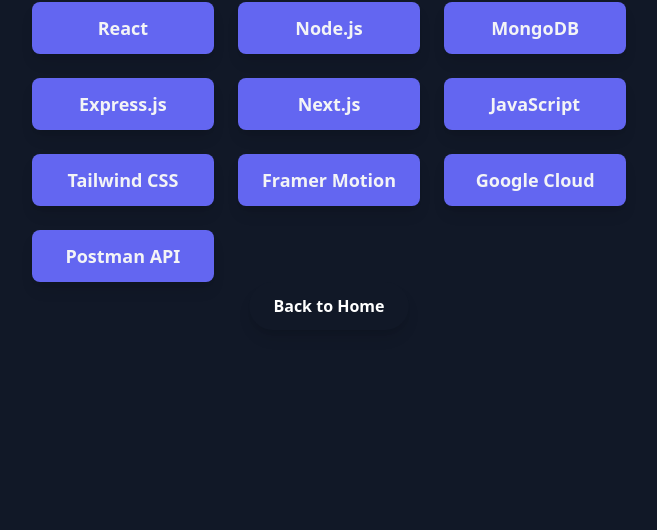
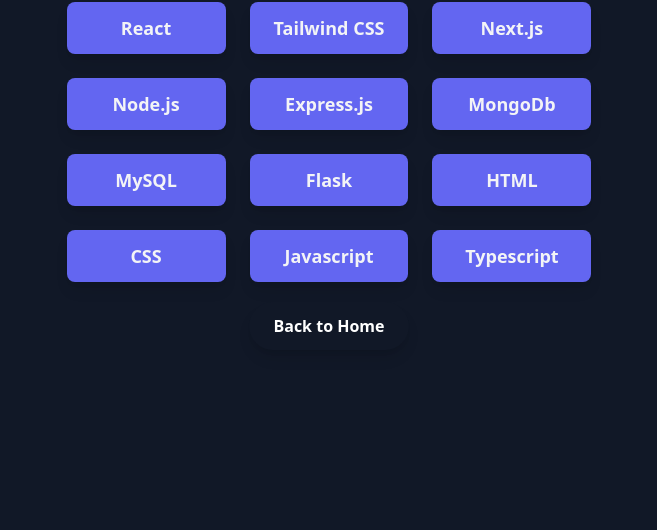
Before and after one commit to SeeminKhan/profile, a website: page public/skills.html in a window 1280 px wide. Shown: the part 270-800 px from the top of the page, without its empty margins (311-968 px from the left). Drawn offline with nearby package versions, Linux system fonts and the light colour scheme.

Commit message:
final commit

```diff
--- a/public/skills.html
+++ b/public/skills.html
@@ -17,18 +17,20 @@
 </head>
 <body class="bg-gray-900 text-gray-100 flex flex-col items-center justify-center min-h-screen p-4 text-center">
     <h1 class="text-5xl font-extrabold text-white mb-6 fade-in">My Skills</h1>
-    <div class="grid grid-cols-2 md:grid-cols-3 gap-6 max-w-3xl">
+    <div class="grid grid-cols-2 md:grid-cols-3 gap-6 max-w-3xl mt-5">
         <div class="text-lg font-semibold bg-indigo-500 px-6 py-3 rounded-lg shadow-lg transform hover:scale-105 transition duration-300 fade-in">React</div>
+        <div class="text-lg font-semibold bg-indigo-500 px-6 py-3 rounded-lg shadow-lg transform hover:scale-105 transition duration-300 fade-in">Tailwind CSS</div>
+        <div class="text-lg font-semibold bg-indigo-500 px-6 py-3 rounded-lg shadow-lg transform hover:scale-105 transition duration-300 fade-in">Next.js</div>
         <div class="text-lg font-semibold bg-indigo-500 px-6 py-3 rounded-lg shadow-lg transform hover:scale-105 transition duration-300 fade-in">Node.js</div>
-        <div class="text-lg font-semibold bg-indigo-500 px-6 py-3 rounded-lg shadow-lg transform hover:scale-105 transition duration-300 fade-in">MongoDB</div>
         <div class="text-lg font-semibold bg-indigo-500 px-6 py-3 rounded-lg shadow-lg transform hover:scale-105 transition duration-300 fade-in">Express.js</div>
-        <div class="text-lg font-semibold bg-indigo-500 px-6 py-3 rounded-lg shadow-lg transform hover:scale-105 transition duration-300 fade-in">Next.js</div>
-        <div class="text-lg font-semibold bg-indigo-500 px-6 py-3 rounded-lg shadow-lg transform hover:scale-105 transition duration-300 fade-in">JavaScript</div>
-        <div class="text-lg font-semibold bg-indigo-500 px-6 py-3 rounded-lg shadow-lg transform hover:scale-105 transition duration-300 fade-in">Tailwind CSS</div>
-        <div class="text-lg font-semibold bg-indigo-500 px-6 py-3 rounded-lg shadow-lg transform hover:scale-105 transition duration-300 fade-in">Framer Motion</div>
-        <div class="text-lg font-semibold bg-indigo-500 px-6 py-3 rounded-lg shadow-lg transform hover:scale-105 transition duration-300 fade-in">Google Cloud</div>
-        <div class="text-lg font-semibold bg-indigo-500 px-6 py-3 rounded-lg shadow-lg transform hover:scale-105 transition duration-300 fade-in">Postman API</div>
+        <div class="text-lg font-semibold bg-indigo-500 px-6 py-3 rounded-lg shadow-lg transform hover:scale-105 transition duration-300 fade-in">MongoDb</div>
+        <div class="text-lg font-semibold bg-indigo-500 px-6 py-3 rounded-lg shadow-lg transform hover:scale-105 transition duration-300 fade-in">MySQL</div>
+        <div class="text-lg font-semibold bg-indigo-500 px-6 py-3 rounded-lg shadow-lg transform hover:scale-105 transition duration-300 fade-in">Flask</div>
+        <div class="text-lg font-semibold bg-indigo-500 px-6 py-3 rounded-lg shadow-lg transform hover:scale-105 transition duration-300 fade-in">HTML</div>
+        <div class="text-lg font-semibold bg-indigo-500 px-6 py-3 rounded-lg shadow-lg transform hover:scale-105 transition duration-300 fade-in">CSS</div>
+        <div class="text-lg font-semibold bg-indigo-500 px-6 py-3 rounded-lg shadow-lg transform hover:scale-105 transition duration-300 fade-in">Javascript</div>
+        <div class="text-lg font-semibold bg-indigo-500 px-6 py-3 rounded-lg shadow-lg transform hover:scale-105 transition duration-300 fade-in">Typescript</div>
     </div>
-    <a href="index.html" class="bg-gray-900 hover:bg-gray-800 text-white font-bold py-3 px-6 rounded-full shadow-lg">Back to Home</a>
+    <a href="index.html" class="bg-gray-900 hover:bg-gray-800 text-white font-bold py-3 px-6 rounded-full shadow-lg mt-5">Back to Home</a>
 </body>
 </html>
```
